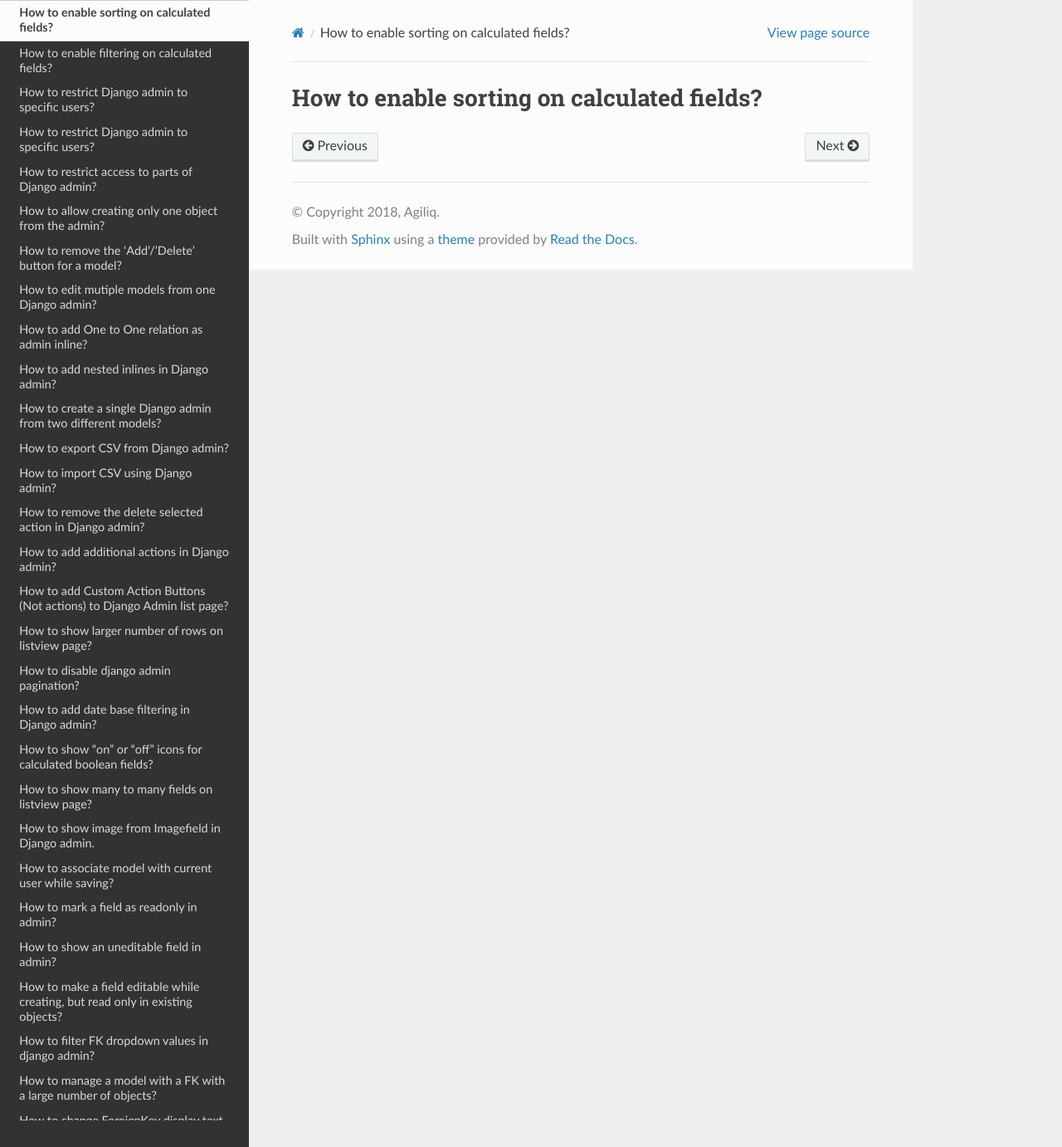
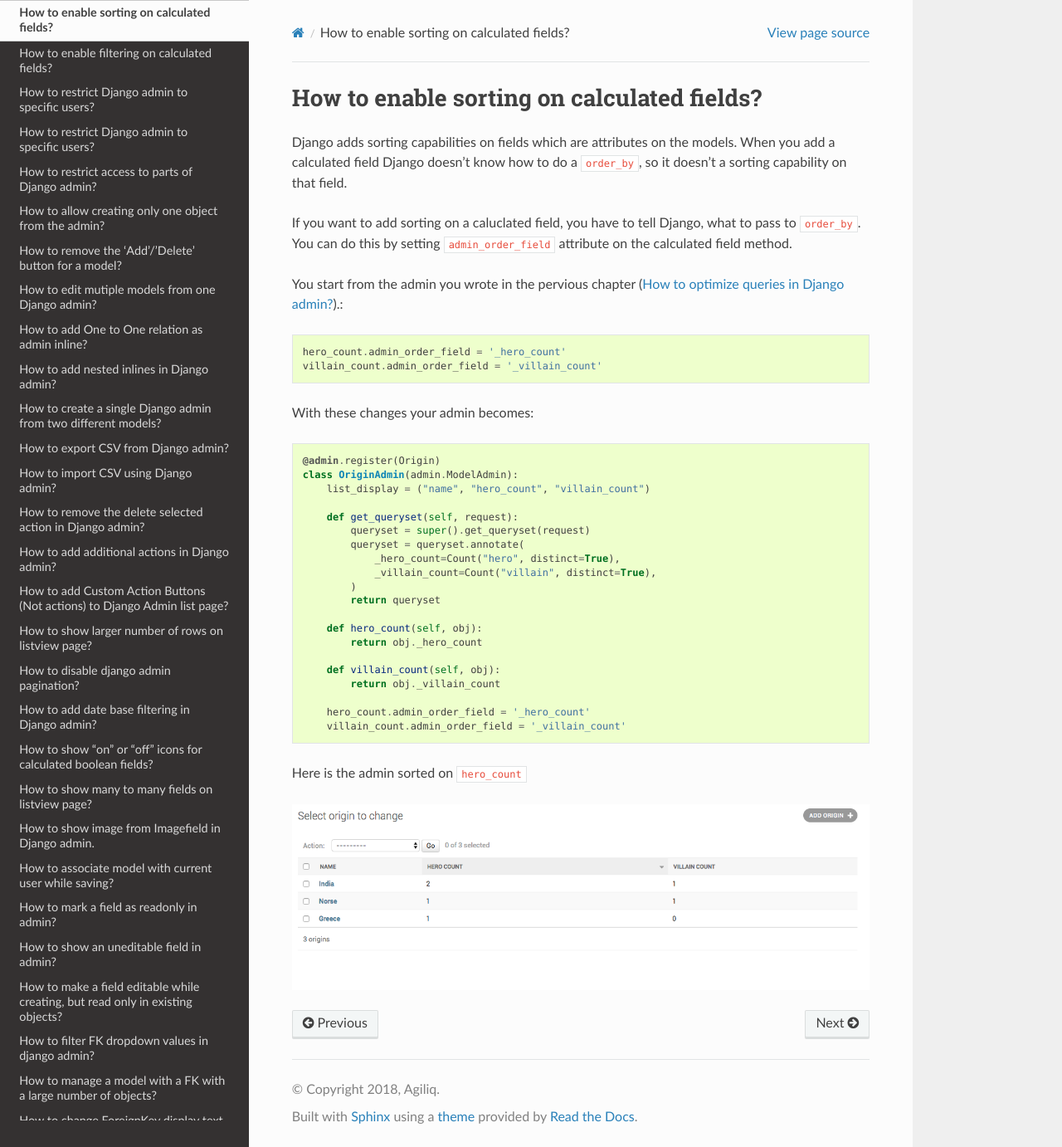
Before and after one commit to agiliq/django-admin-cookbook, a Sphinx documentation site: the page built from docs/sorting_calculated_fields.rst, in a window 1280 px wide and 1382 px high. Shown: the whole window at 83% size. Built offline with Sphinx 7.4.7 and the Read the Docs theme 2.0.0, drawn with Linux system fonts in a browser that asks for light colours.

Commit message:
Added sorting on calculated fields chapter

```diff
--- a/docs/optimize_queries.rst
+++ b/docs/optimize_queries.rst
@@ -4,7 +4,7 @@ How to optimize queries in Django admin?
 If you have a lot of calculated fields in your admin, you can be running multipel queries per object leading to your admin can becoming quite slow.
 To fix this you can override the :code:`get_queryset` method on model admin to annotate the calculated fields.
 
-Lets take the example of this `ModelAdmin` we have for `Origin`::
+Lets take the example of this :code:`ModelAdmin` we have for :code:`Origin`::
 
     @admin.register(Origin)
     class OriginAdmin(admin.ModelAdmin):
--- a/docs/sorting_calculated_fields.rst
+++ b/docs/sorting_calculated_fields.rst
@@ -1,2 +1,42 @@
 How to enable sorting on calculated fields?
 ===========================================================
+
+Django adds sorting capabilities on fields which are attributes on the models.
+When you add a calculated field Django doesn't know how to do a :code:`order_by`, so it doesn't a sorting capability on that field.
+
+If you want to add sorting on a caluclated field, you have to tell Django, what to pass to :code:`order_by`. You can do this by setting
+:code:`admin_order_field` attribute on the calculated field method.
+
+You start from the admin you wrote in the pervious chapter (:doc:`optimize_queries`).::
+
+    hero_count.admin_order_field = '_hero_count'
+    villain_count.admin_order_field = '_villain_count'
+
+
+With these changes your admin becomes::
+
+    @admin.register(Origin)
+    class OriginAdmin(admin.ModelAdmin):
+        list_display = ("name", "hero_count", "villain_count")
+
+        def get_queryset(self, request):
+            queryset = super().get_queryset(request)
+            queryset = queryset.annotate(
+                _hero_count=Count("hero", distinct=True),
+                _villain_count=Count("villain", distinct=True),
+            )
+            return queryset
+
+        def hero_count(self, obj):
+            return obj._hero_count
+
+        def villain_count(self, obj):
+            return obj._villain_count
+
+        hero_count.admin_order_field = '_hero_count'
+        villain_count.admin_order_field = '_villain_count'
+
+
+Here is the admin sorted on :code:`hero_count`
+
+.. image:: sorting_calculated_field.png
```
Also changed, not shown: docs/no_sorting.png (added), docs/sorting_calculated_field.png (added), 1 other file.
